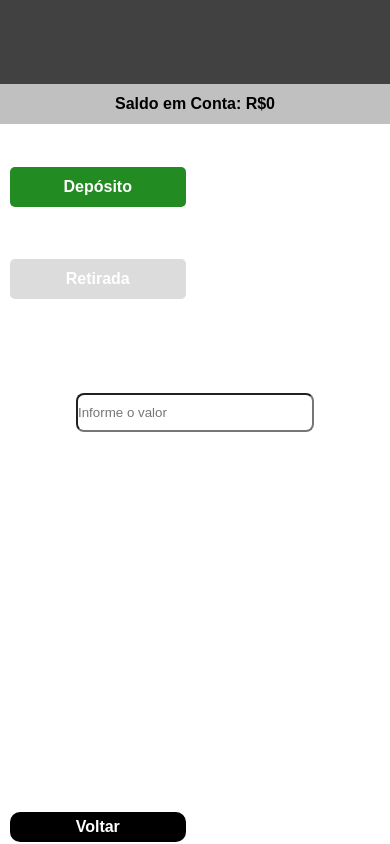
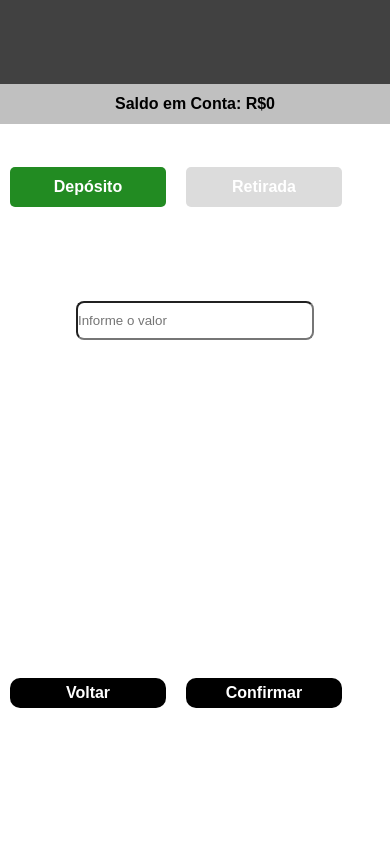
Before and after one commit to JoaoMarcosJordao/invest-now, a React (Create React App) app: page /deposit in a window 390 px wide. Shown: the top 844 px of the page. Built offline with nearby package versions, Linux system fonts and the light colour scheme.

Commit message:
fix: responsividade

```diff
--- a/src/style-components/DepositWithdrawPage.js
+++ b/src/style-components/DepositWithdrawPage.js
@@ -10,6 +10,7 @@ export const GlobalStyle = createGlobalStyle`
 `
 
 export const BalanceAccount = styled.div`
+  @media(max-width: 500px) {
   display: flex;
   justify-content: center;
   align-items: center;
@@ -23,10 +24,12 @@ export const BalanceAccount = styled.div`
   font-weight: bolder;
 
   color: #000;
+  }
 `;
 
 export const ButtonDepWith = styled.button`
-  width: 45vw;
+  @media(max-width: 500px) {
+  width: 40vw;
   height: 40px;
 
   border: none;
@@ -39,14 +42,17 @@ export const ButtonDepWith = styled.button`
   font-size: 16px;
   font-weight: bolder;
 
-  background-color: ${ props => props.background };
+  background-color: ${props => props.background};
+  }
 
 `;
 
 export const InputContent = styled.div`
+  @media(max-width: 500px) {
   display: flex;
   justify-content: center;
   align-items: center;
+  }
 `;
 
 export const Input = styled.input`
@@ -59,14 +65,14 @@ export const Input = styled.input`
 `;
 
 export const Button = styled.button`
-  width: 45vw;
+  width: 40vw;
   height: 30px;
 
   border: none;
   border-radius: 10px;
 
   margin: 10px;
-  margin-top: 45vh;
+  margin-top: 40vh;
 
   color: white;
   font-size: 16px;
```
